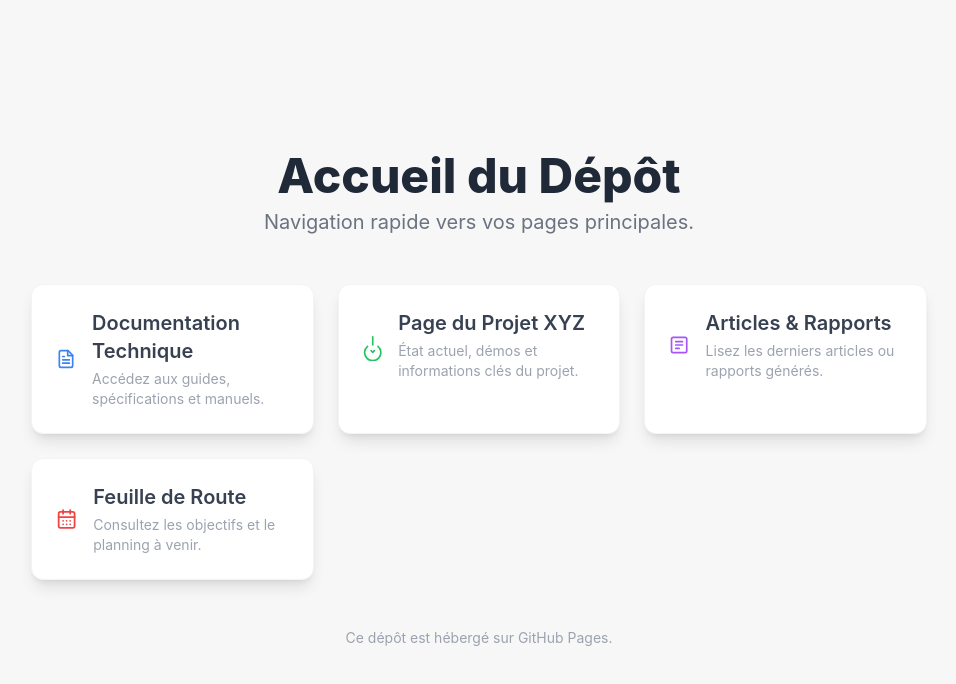
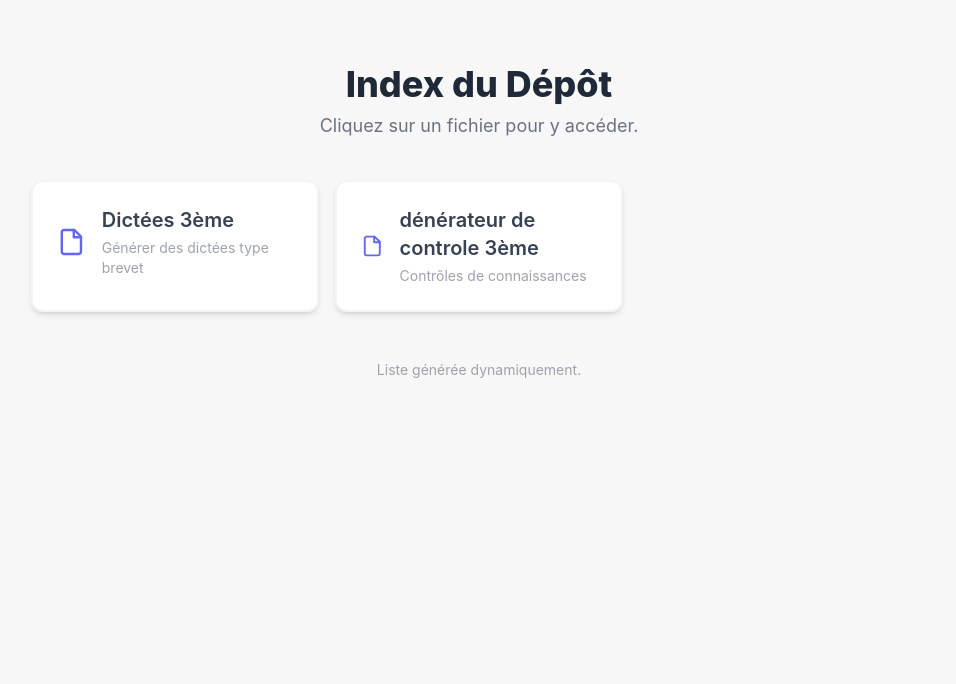
Before and after one commit to Reiseb37/AppsIA, a plain HTML site: page index.html in a window 1280 px wide. Shown: the whole page, without its empty margins (161-1117 px from the left). Drawn offline with nearby package versions, Linux system fonts and the light colour scheme.

Commit message:
Update index.html

```diff
--- a/index.html
+++ b/index.html
@@ -3,14 +3,14 @@
 <head>
     <meta charset="UTF-8">
     <meta name="viewport" content="width=device-width, initial-scale=1.0">
-    <title>Index du Dépôt GitHub</title>
+    <title>Index du Dépôt GitHub Simplifié</title>
     <!-- Chargement de Tailwind CSS via CDN -->
     <script src="https://cdn.tailwindcss.com"></script>
     <style>
-        /* Configuration de la police Inter (standard Tailwind) */
+        /* Configuration de la police Inter */
         body {
             font-family: 'Inter', sans-serif;
-            background-color: #f7f7f7; /* Gris très clair pour le fond */
+            background-color: #f7f7f7;
         }
         /* Style pour les cartes de lien */
         .link-card {
@@ -18,117 +18,80 @@
             background-color: white;
         }
         .link-card:hover {
-            transform: translateY(-4px);
-            box-shadow: 0 10px 15px -3px rgba(0, 0, 0, 0.1), 0 4px 6px -2px rgba(0, 0, 0, 0.05);
+            transform: translateY(-2px);
+            box-shadow: 0 8px 10px -3px rgba(0, 0, 0, 0.1), 0 3px 5px -2px rgba(0, 0, 0, 0.05);
+            border-color: #3b82f6; /* Bordure bleue au survol */
         }
     </style>
 </head>
-<body class="min-h-screen flex items-center justify-center p-4">
+<body class="min-h-screen flex items-start justify-center p-4 sm:p-8">
 
     <div class="max-w-4xl w-full">
         <!-- En-tête de la page -->
-        <header class="text-center mb-12">
-            <h1 class="text-5xl font-extrabold text-gray-800 mb-2">
-                Accueil du Dépôt
+        <header class="text-center mb-10 mt-4 sm:mt-8">
+            <h1 class="text-4xl font-extrabold text-gray-800 mb-2">
+                Index du Dépôt
             </h1>
-            <p class="text-xl text-gray-500">
-                Navigation rapide vers vos pages principales.
+            <p class="text-lg text-gray-500">
+                Cliquez sur un fichier pour y accéder.
             </p>
         </header>
 
-        <!-- Grille des liens (entièrement réactive) -->
-        <div class="grid grid-cols-1 md:grid-cols-2 lg:grid-cols-3 gap-6">
-
-            <!-- Carte de Lien Exemple 1 : Documentation -->
-            <a href="documentation.html" class="link-card p-6 rounded-xl shadow-lg hover:shadow-xl border border-gray-100 block">
-                <div class="flex items-center space-x-4">
-                    <!-- Icône de documentation (SVG inline de lucide-react) -->
-                    <svg xmlns="http://www.w3.org/2000/svg" width="24" height="24" viewBox="0 0 24 24" fill="none" stroke="currentColor" stroke-width="2" stroke-linecap="round" stroke-linejoin="round" class="text-blue-500 w-8 h-8">
-                        <path d="M14.5 2H6a2 2 0 0 0-2 2v16a2 2 0 0 0 2 2h12a2 2 0 0 0 2-2V7.5L14.5 2z"></path>
-                        <polyline points="14 2 14 8 20 8"></polyline>
-                        <line x1="16" y1="13" x2="8" y2="13"></line>
-                        <line x1="16" y1="17" x2="8" y2="17"></line>
-                        <line x1="10" y1="9" x2="8" y2="9"></line>
-                    </svg>
-                    <div>
-                        <h2 class="text-xl font-semibold text-gray-700">Documentation Technique</h2>
-                        <p class="text-sm text-gray-400 mt-1">
-                            Accédez aux guides, spécifications et manuels.
-                        </p>
-                    </div>
-                </div>
-            </a>
-
-            <!-- Carte de Lien Exemple 2 : Projet Principal -->
-            <a href="projet-principal.html" class="link-card p-6 rounded-xl shadow-lg hover:shadow-xl border border-gray-100 block">
-                <div class="flex items-center space-x-4">
-                    <!-- Icône de projet (SVG inline) -->
-                    <svg xmlns="http://www.w3.org/2000/svg" width="24" height="24" viewBox="0 0 24 24" fill="none" stroke="currentColor" stroke-width="2" stroke-linecap="round" stroke-linejoin="round" class="text-green-500 w-8 h-8">
-                        <path d="M12 2v10"></path>
-                        <path d="M18.4 13.6a10 10 0 1 1-12.8 0"></path>
-                        <path d="m14 19-2 2-2-2"></path>
-                    </svg>
-                    <div>
-                        <h2 class="text-xl font-semibold text-gray-700">Page du Projet XYZ</h2>
-                        <p class="text-sm text-gray-400 mt-1">
-                            État actuel, démos et informations clés du projet.
-                        </p>
-                    </div>
-                </div>
-            </a>
-
-            <!-- Carte de Lien Exemple 3 : Blog/Articles -->
-            <a href="articles.html" class="link-card p-6 rounded-xl shadow-lg hover:shadow-xl border border-gray-100 block">
-                <div class="flex items-center space-x-4">
-                    <!-- Icône d'article (SVG inline) -->
-                    <svg xmlns="http://www.w3.org/2000/svg" width="24" height="24" viewBox="0 0 24 24" fill="none" stroke="currentColor" stroke-width="2" stroke-linecap="round" stroke-linejoin="round" class="text-purple-500 w-8 h-8">
-                        <rect width="18" height="18" x="3" y="3" rx="2"></rect>
-                        <line x1="16" y1="8" x2="8" y2="8"></line>
-                        <line x1="16" y1="12" x2="8" y2="12"></line>
-                        <line x1="12" y1="16" x2="8" y2="16"></line>
-                    </svg>
-                    <div>
-                        <h2 class="text-xl font-semibold text-gray-700">Articles & Rapports</h2>
-                        <p class="text-sm text-gray-400 mt-1">
-                            Lisez les derniers articles ou rapports générés.
-                        </p>
-                    </div>
-                </div>
-            </a>
-
-            <!-- Ajoutez d'autres liens ici en copiant une des sections <a> ci-dessus -->
-            <a href="planning.html" class="link-card p-6 rounded-xl shadow-lg hover:shadow-xl border border-gray-100 block">
-                <div class="flex items-center space-x-4">
-                    <!-- Icône de calendrier (SVG inline) -->
-                    <svg xmlns="http://www.w3.org/2000/svg" width="24" height="24" viewBox="0 0 24 24" fill="none" stroke="currentColor" stroke-width="2" stroke-linecap="round" stroke-linejoin="round" class="text-red-500 w-8 h-8">
-                        <rect x="3" y="4" width="18" height="18" rx="2" ry="2"></rect>
-                        <line x1="16" y1="2" x2="16" y2="6"></line>
-                        <line x1="8" y1="2" x2="8" y2="6"></line>
-                        <line x1="3" y1="10" x2="21" y2="10"></line>
-                        <path d="M8 14h.01"></path>
-                        <path d="M12 14h.01"></path>
-                        <path d="M16 14h.01"></path>
-                        <path d="M8 18h.01"></path>
-                        <path d="M12 18h.01"></path>
-                        <path d="M16 18h.01"></path>
-                    </svg>
-                    <div>
-                        <h2 class="text-xl font-semibold text-gray-700">Feuille de Route</h2>
-                        <p class="text-sm text-gray-400 mt-1">
-                            Consultez les objectifs et le planning à venir.
-                        </p>
-                    </div>
-                </div>
-            </a>
-
+        <!-- Conteneur des liens qui sera rempli par JavaScript -->
+        <div id="links-container" class="grid grid-cols-1 md:grid-cols-2 lg:grid-cols-3 gap-4">
+            <!-- Les cartes de lien seront insérées ici -->
         </div>
 
         <!-- Pied de page simple -->
         <footer class="mt-12 text-center text-gray-400 text-sm">
-            <p>Ce dépôt est hébergé sur GitHub Pages.</p>
+            <p>Liste générée dynamiquement.</p>
         </footer>
+    </div>
 
-    </div>
+    <script>
+        // --------------------------------------------------------------------------------
+        // 1. CONFIGURATION : MODIFIEZ SEULEMENT CE TABLEAU POUR AJOUTER/SUPPRIMER VOS PAGES
+        // --------------------------------------------------------------------------------
+        const pages = [
+            // { file: 'nom_du_fichier.html', title: 'Titre affiché', description: 'Description rapide (optionnel)' }
+            { file: 'dictation_generator.html', title: 'Dictées 3ème', description: 'Générer des dictées type brevet' },
+            { file: 'generateur_controle.html', title: 'dénérateur de controle 3ème', description: 'Contrôles de connaissances' },
+            // Exemple de lien supplémentaire :
+            //{ file: 'tutoriel-css.html', title: 'Tutoriel CSS', description: 'Exemples et démos de style.' },
+        ];
+
+        // --------------------------------------------------------------------------------
+        // 2. LOGIQUE JAVASCRIPT : NE PAS MODIFIER SI CE N'EST PAS NÉCESSAIRE
+        // --------------------------------------------------------------------------------
+
+        const container = document.getElementById('links-container');
+
+        pages.forEach(page => {
+            // Créer le HTML pour une carte de lien
+            const cardHtml = `
+                <a href="${page.file}" class="link-card p-4 sm:p-6 rounded-xl border-2 border-gray-100 shadow-md hover:shadow-lg block">
+                    <div class="flex items-center space-x-4">
+                        <!-- Icône de fichier (Utilisation d'un SVG de Lucide pour l'esthétique) -->
+                        <svg xmlns="http://www.w3.org/2000/svg" width="24" height="24" viewBox="0 0 24 24" fill="none" stroke="currentColor" stroke-width="2" stroke-linecap="round" stroke-linejoin="round" class="text-indigo-500 w-6 h-6 sm:w-8 sm:h-8">
+                            <path d="M14.5 2H6a2 2 0 0 0-2 2v16a2 2 0 0 0 2 2h12a2 2 0 0 0 2-2V7.5L14.5 2z"></path>
+                            <polyline points="14 2 14 8 20 8"></polyline>
+                        </svg>
+                        <div>
+                            <h2 class="text-lg sm:text-xl font-semibold text-gray-700">
+                                ${page.title}
+                            </h2>
+                            <p class="text-xs sm:text-sm text-gray-400 mt-1">
+                                ${page.description || page.file}
+                            </p>
+                        </div>
+                    </div>
+                </a>
+            `;
+            // Ajouter la carte au conteneur
+            container.insertAdjacentHTML('beforeend', cardHtml);
+        });
+
+    </script>
 
 </body>
 </html>
```
